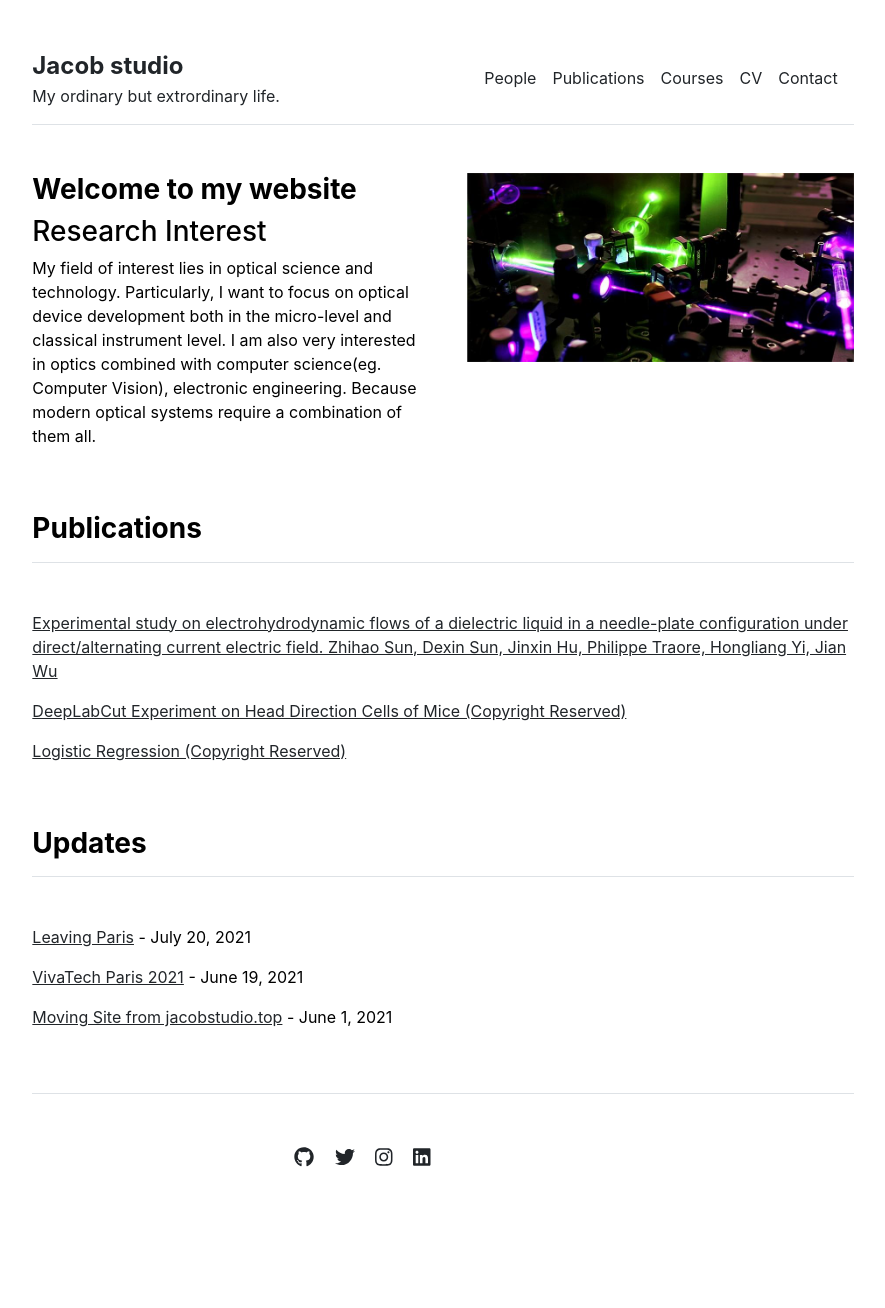
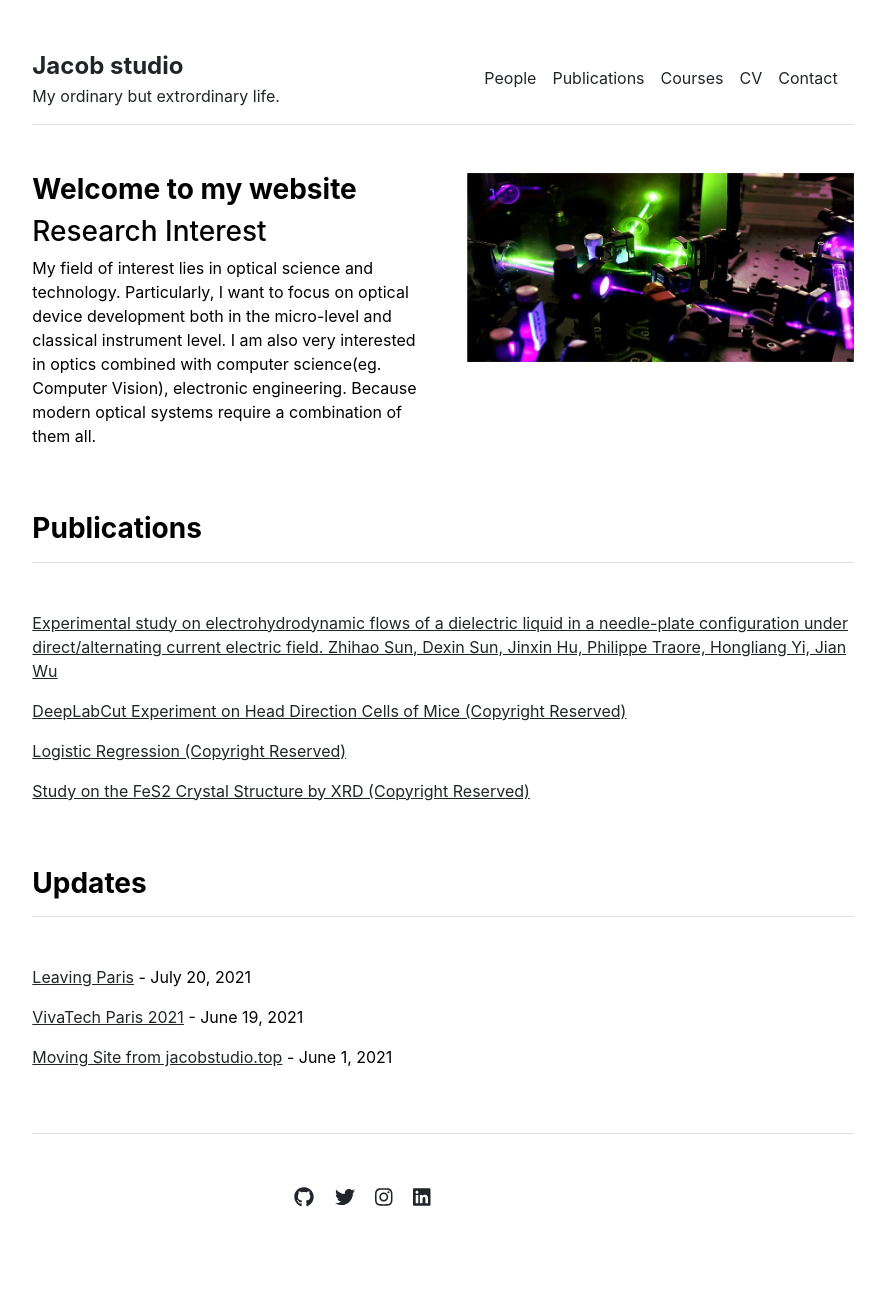
Before and after one commit to JinxinHu/jinxinhu.github.io, a Jekyll site: the page built from index.md, in a window 1280 px wide. Shown: the whole page, without its empty margins (197-1082 px from the left). Built offline with Jekyll 4.4.1, drawn with Linux system fonts in a browser that asks for light colours; before the commit the page ends 1268 px from its top, so only the background shows below that.

Commit message:
Update publications.yml

```diff
--- a/_data/publications.yml
+++ b/_data/publications.yml
@@ -2,9 +2,10 @@ featured:
 - {name: 'Experimental study on electrohydrodynamic flows of a dielectric liquid in a needle-plate configuration under direct/alternating current electric field. Zhihao Sun, Dexin Sun, Jinxin Hu, Philippe Traore, Hongliang Yi, Jian Wu', url: '/publications/my paper.pdf'}
 - {name: 'DeepLabCut Experiment on Head Direction Cells of Mice (Copyright Reserved)', url: '/publications/Physiology___DeepLabCut.pdf'}
 - {name: 'Logistic Regression (Copyright Reserved)', url: '/publications/STAP_TP_Logistic_Regression-2.pdf'}
-
+- {name: 'Study on the FeS2 Crystal Structure by XRD (Copyright Reserved)', url: '/publications/Crystal_Material.pdf'}
 
 index:
 - {name: 'Experimental study on electrohydrodynamic flows of a dielectric liquid in a needle-plate configuration under direct/alternating current electric field. Zhihao Sun, Dexin Sun, Jinxin Hu, Philippe Traore, Hongliang Yi, Jian Wu', url: '/publications/my paper.pdf'}
 - {name: 'DeepLabCut Experiment on Head Direction Cells of Mice (Copyright Reserved)', url: '/publications/Physiology___DeepLabCut.pdf'}
 - {name: 'Logistic Regression (Copyright Reserved)', url: '/publications/STAP_TP_Logistic_Regression-2.pdf'}
+- {name: 'Study on the FeS2 Crystal Structure by XRD (Copyright Reserved)', url: '/publications/Crystal_Material.pdf'}
```
